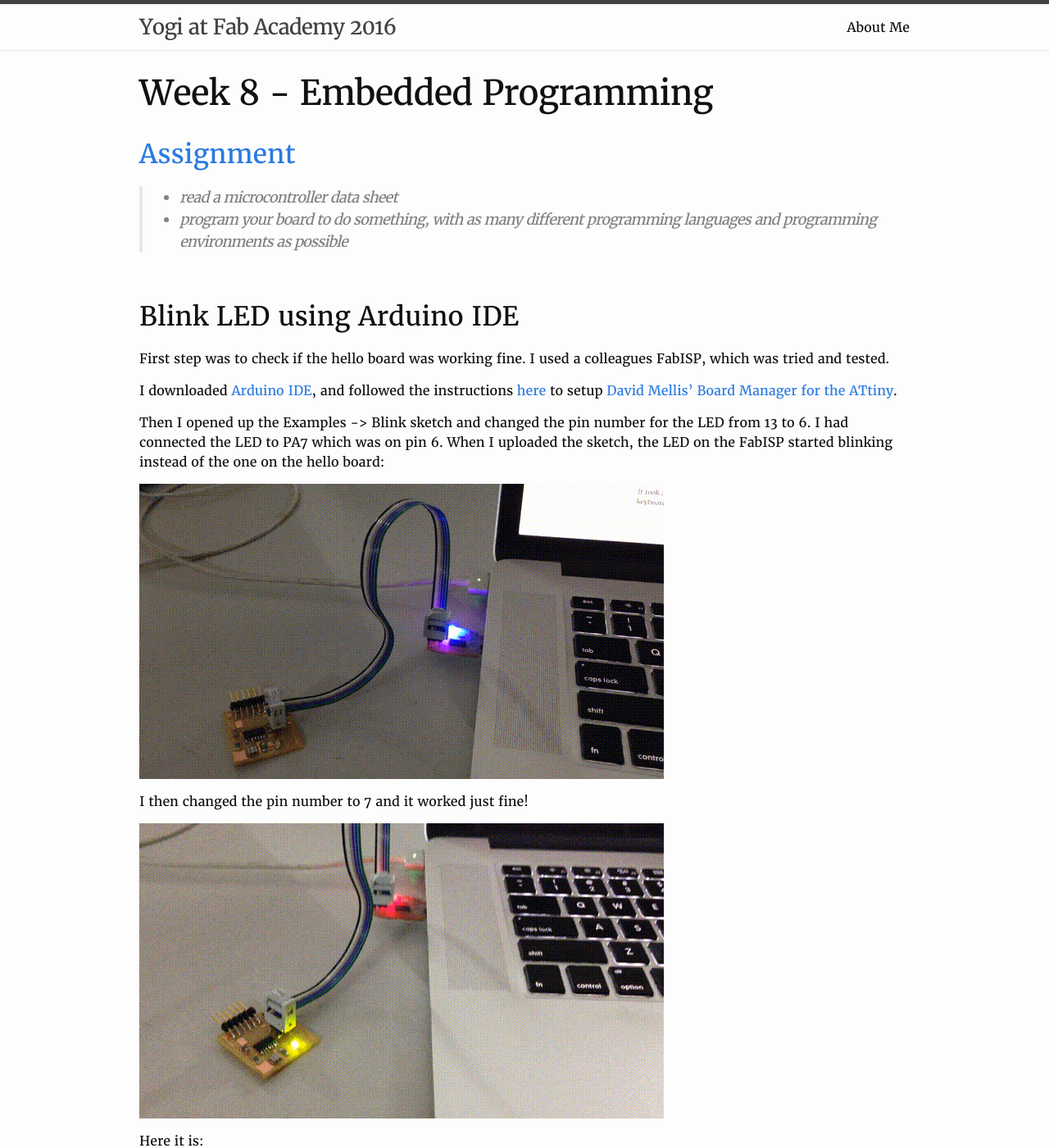
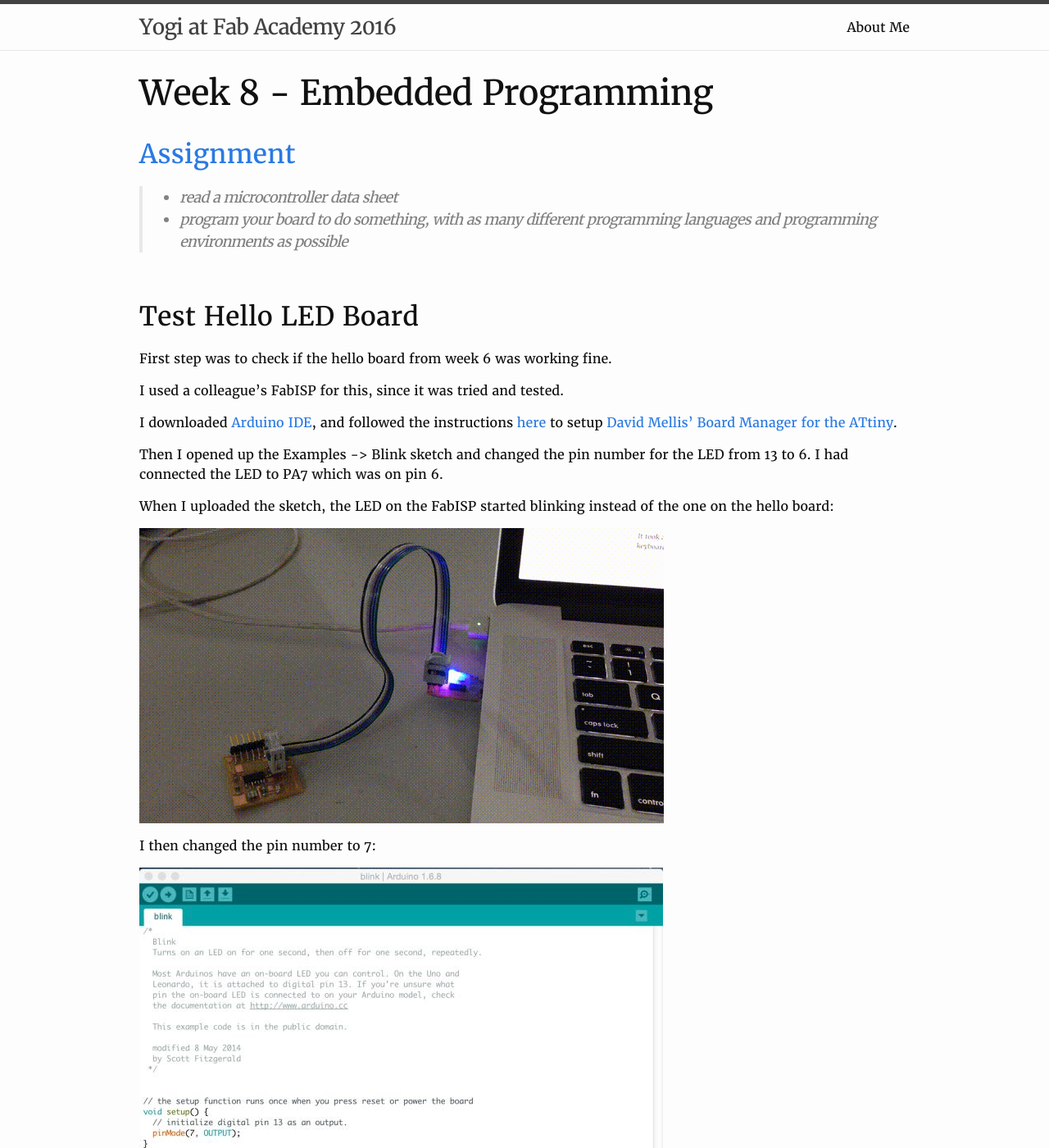
Before and after one commit to yogi/fabacademy2016, a Jekyll site: the page built from w8-embedded.md, in a window 1280 px wide and 1400 px high. Shown: the whole window at 82% size. Built offline with Jekyll 4.4.1, drawn with Linux system fonts in a browser that asks for light colours; some of the changed text lies outside the part shown.

Commit message:
update notes

```diff
--- a/w8-embedded.md
+++ b/w8-embedded.md
@@ -11,20 +11,28 @@ permalink: w8-embedded.html
 
 &nbsp;
 
-## Blink LED using Arduino IDE
+## Test Hello LED Board
 
-First step was to check if the hello board was working fine. I used a colleagues FabISP, which was tried and tested.
+First step was to check if the hello board from week 6 was working fine.
+
+I used a colleague's FabISP for this, since it was tried and tested.
 
 I downloaded [Arduino IDE](https://www.arduino.cc/en/Main/Software), and followed the instructions
 [here](http://highlowtech.org/?p=1695) to setup [David Mellis']((https://github.com/damellis/attiny))
 [Board Manager for the ATtiny](https://raw.githubusercontent.com/damellis/attiny/ide-1.6.x-boards-manager/package_damellis_attiny_index.json).
 
 Then I opened up the Examples -> Blink sketch and changed the pin number for the LED from 13 to 6. I had connected the LED to
- PA7 which was on pin 6. When I uploaded the sketch, the LED on the FabISP started blinking instead of the one on the hello board:
+ PA7 which was on pin 6.
+
+ When I uploaded the sketch, the LED on the FabISP started blinking instead of the one on the hello board:
 
 <img src="images/w8-isp-led-blinking.gif"/>
 
-I then changed the pin number to 7 and it worked just fine!
+I then changed the pin number to 7:
+
+<img src="images/w8-blink-sketch.jpg"/>
+
+And it worked just fine!
 
 <img src="images/w8-hello-led-blinking.gif"/>
 
```
Also changed, not shown: w4-eprod.md (+10 -1 lines), images/w8-blink-sketch.jpg (added).
